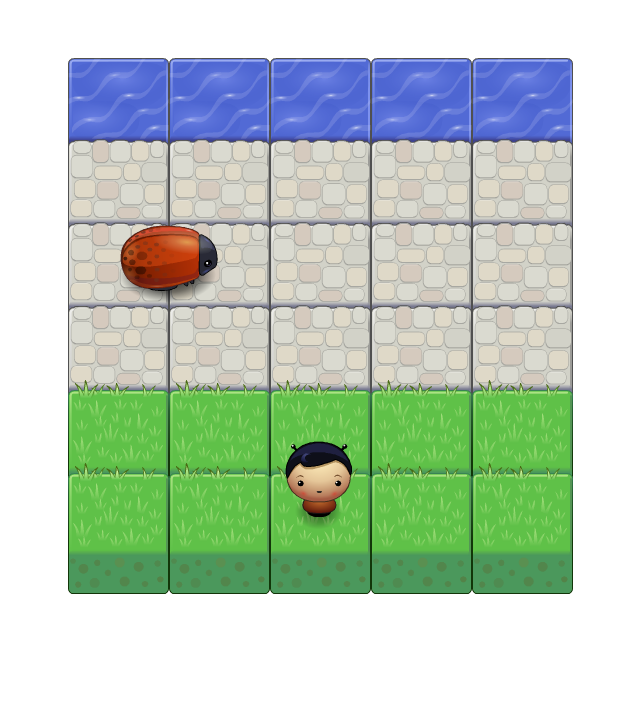
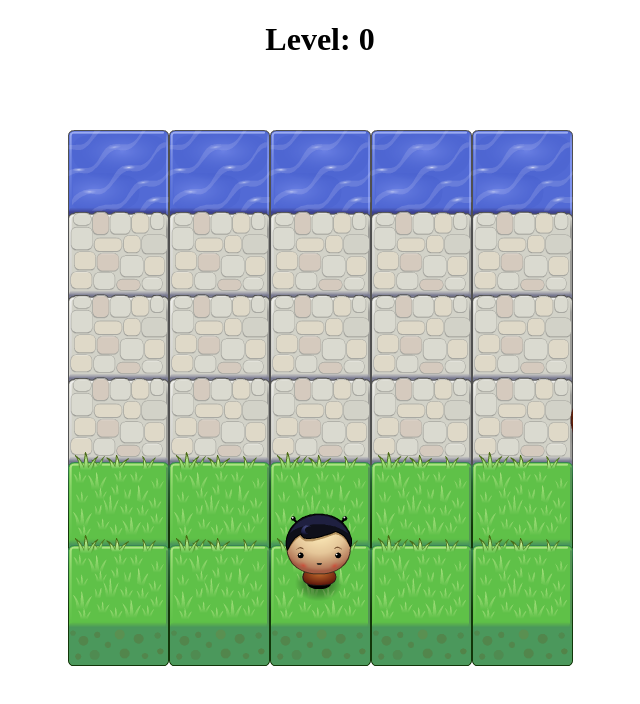
Before and after one commit to jermhern/arcade-game, a plain HTML site: page index.html in a window 1280 px wide. Shown: the whole page, without its empty margins (320-960 px from the left). Drawn offline with Linux system fonts and the light colour scheme.

Commit message:
added level indicator to page

```diff
--- a/index.html
+++ b/index.html
@@ -6,6 +6,7 @@
     <link rel="stylesheet" href="css/style.css">
 </head>
 <body>
+	<h1>Level: <span id="level-number">0</span></h1>
     <script src="js/resources.js"></script>
     <script src="js/app.js"></script>
     <script src="js/engine.js"></script>
--- a/js/app.js
+++ b/js/app.js
@@ -22,7 +22,7 @@ class Enemy {
         player.y < this.y + 60 &&
         60 + player.y > this.y) {
 
-            // respawn when hit by bug
+            // respawn when player hit by bug (Enemy)
             player.x = 200;
             player.y = 370;
 
@@ -30,6 +30,8 @@ class Enemy {
             // dont go under level 0
             if (level > 0) {
                 level--;
+
+                document.querySelector('#level-number').innerHTML = level;
             }
         };
     }
@@ -107,7 +109,7 @@ class Player {
             // increase level count on successful completion
             level++;
 
-            console.log(level);
+           document.querySelector('#level-number').innerHTML = level;
         }
     }
 }
@@ -116,9 +118,9 @@ class Player {
 
 
 // pass in xPos, Ypos, and speed for new Enemy instance
-const enemy1 = new Enemy(-200, 230, 10);
-const enemy2 = new Enemy(0, 140, 25);
-const enemy3 = new Enemy(-150, 55, 10);
+const enemy1 = new Enemy(-300, 230, 10);
+const enemy2 = new Enemy(0, 140, 15);
+const enemy3 = new Enemy(-10, 55, 10);
 
 // Place all enemy objects in an array called allEnemies
 const allEnemies = [enemy1, enemy2, enemy3];
```
Also changed, not shown: images/round.png (added).
